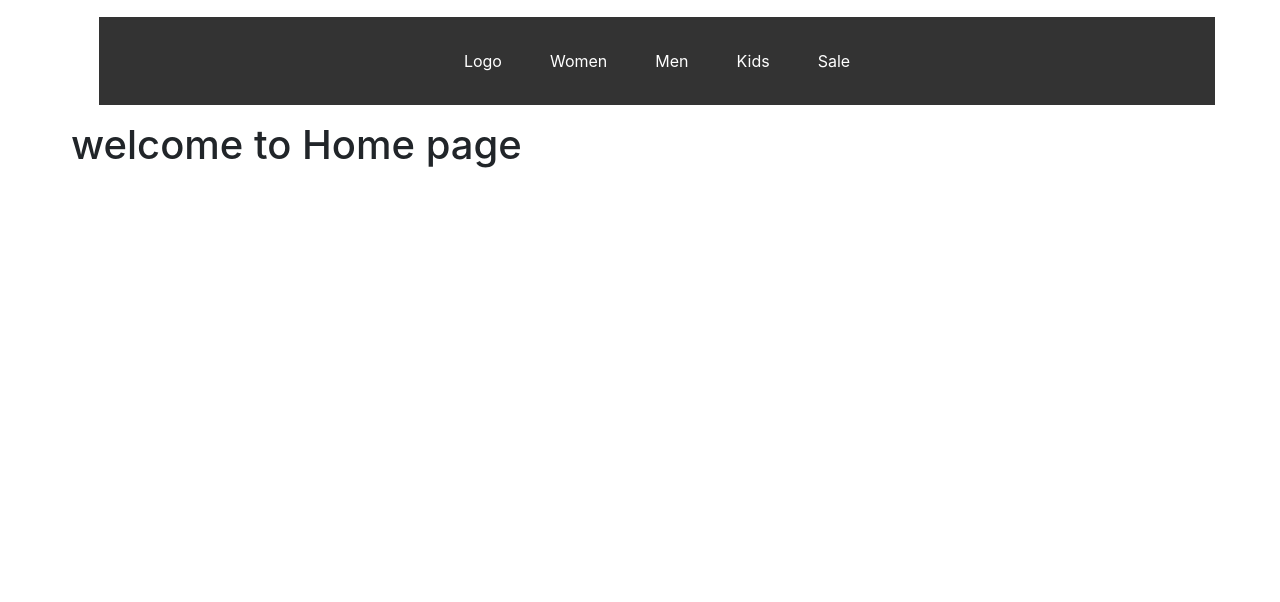
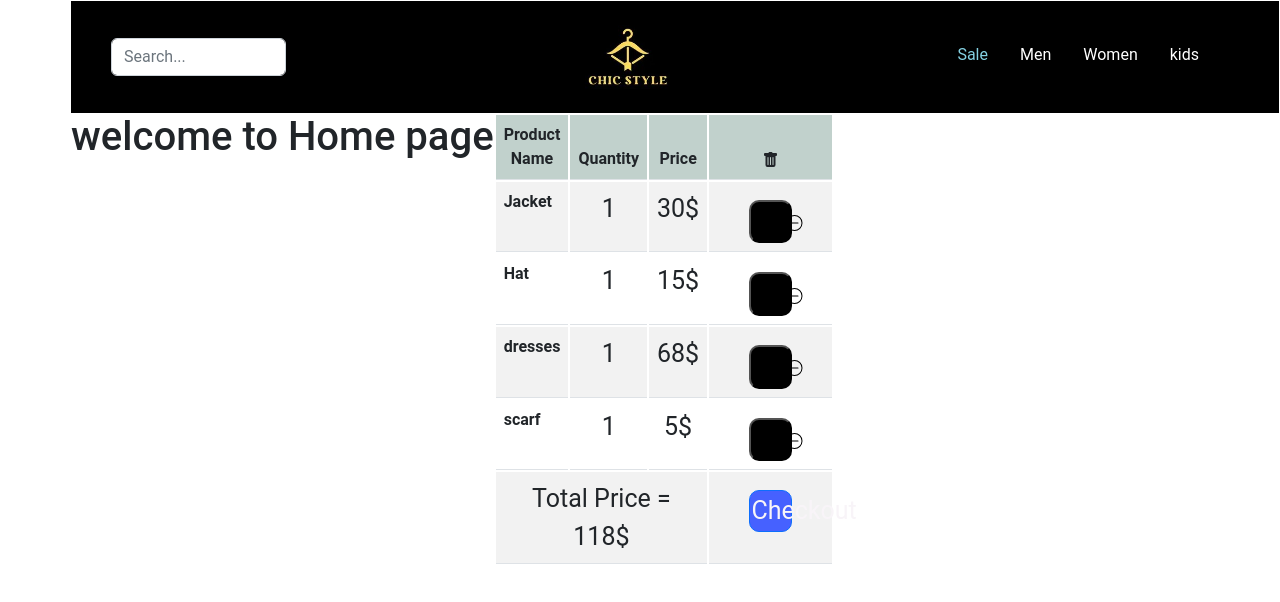
Before and after one commit to IsmaelMousa/pos-sales-stock, a React (Create React App) app: page / in a window 1280 px wide. Shown: the top 602 px of the page. Built offline with nearby package versions, Linux system fonts and the light colour scheme.

Commit message:
new file navabr.css and modified on navbar.js

```diff
--- /dev/null
+++ b/src/components/store-bar/Navbar.css
@@ -0,0 +1,33 @@
+body {
+    font-family: "Roboto", sans-serif;
+
+        padding-left: 0px;
+        border: 0px solid #ffffff;
+  }
+
+    img, svg {
+        vertical-align: middle;
+        width: 85px;
+
+    }
+  .navbar {
+    background-color:#000000;
+
+  }
+  .navbar .navbar-nav .nav-link {
+    color: white;
+  }
+
+ .perant{
+    display: flex;
+ }
+
+ .navbar .navbar-nav .nav-link.active,
+ .navbar .navbar-nav .nav-link:hover {
+   color:  #84d1e2;;
+ }
+
+  .logo{
+    margin-left: 25%;
+    margin-right: 20%;
+  }
--- a/src/components/store-bar/Navbar.js
+++ b/src/components/store-bar/Navbar.js
@@ -1,33 +1,59 @@
 import React from "react";
+import "./Navbar.css"
+import logo from "../../images/logo.webp";
 import { Link } from "react-router-dom";
 
 
 function NavBar() {
     return (
-        <div className="container">
+        <nav class="navbar navbar-expand-lg sticky-top">
+        <div class="container">
 
 
-            <nav className="nav">
-                <ul>
-                    <li>
-                        <Link to="/"> Logo</Link>
-                    </li>
-                    <li>
-                        <Link to="/women"> Women</Link>
-                    </li>
-                    <li>
-                        <Link to="/men"> Men</Link>
-                    </li>
-                    <li>
-                        <Link to="/kids"> Kids</Link>
-                    </li>
-                    <li>
-                        <Link to="/sale"> Sale</Link>
-                    </li>
-                </ul>
-            </nav>
+    <nav class="justify-content-center">
+     <div className="search" class="container-fluid">
+      <form class="d-flex">
+      {/* <button class="btn btn-outline-" type="submit"><i class="fa-solid fa-magnifying-glass"></i></button> */}
+       <input class="form-control me-2 btn-primary raunded-pill main-btn" type="search" placeholder="Search..." aria-label="Search"/>
+
+     </form>
+  </div>
+</nav>
+
+          <div className="logo">
+        <Link to="/index.html" >
+           <img  src={logo} class="img" alt="website"/>
+           </Link>
+          </div>
+
+          <button class="navbar-toggler" type="button" data-bs-toggle="collapse" data-bs-target="#main" aria-controls="main" aria-expanded="false" aria-label="Toggle navigation">
+            <span class="navbar-toggler-icon"></span>
+          </button>
+          <div class="collapse navbar-collapse" id="main">
+            <ul class="navbar-nav ms-5 mb-2 mb-lg-1" >
+              <li class="nav-item">
+                <Link to="/Sale" class="nav-link p-lg-3 active" aria-current="page" >Sale</Link>
+              </li>
+
+              <li class="nav-item">
+              <Link to="/Men" class="nav-link  p-lg-3">Men</Link>
+              </li>
+
+              <li class="nav-item">
+              <Link to="/Women" class="nav-link  p-lg-3">Women</Link>
+              </li>
+
+              <li class="nav-item">
+                <Link to="/kids" class="nav-link  p-lg-3">kids</Link>
+              </li>
+
+
+
+            </ul>
+          </div>
         </div>
+      </nav>
+
     );
 };
-
 export default NavBar;
--- a/src/index.js
+++ b/src/index.js
@@ -36,12 +36,14 @@ import MenShort from "./components/subCategoryPageForMen/MenShort"
 import MenSweater from "./components/subCategoryPageForMen/MenSweater"
 import MenTShirt from "./components/subCategoryPageForMen/MenTShirt"
 import MenPajama from "./components/subCategoryPageForMen/MenPajama"
-
+import Table from './components/shopping-cart/Table';
 const root = ReactDOM.createRoot(document.getElementById('root'));
 root.render(
   <React.StrictMode>
     <BrowserRouter>
       <NavBar />
+  <div className="perant">
+
       <Routes>
         <Route path="/" element={<Logo />} />
         <Route path="/women" element={<Women />} />
@@ -72,9 +74,10 @@ root.render(
         <Route path='/Men/Sweater' element={<MenSweater />} />
         <Route path='/Men/T-Shirt' element={<MenTShirt />} />
         <Route path='/Men/Pyjama' element={<MenPajama />} />
+      </Routes>
 
-
-      </Routes>
+      <div><Table/></div>
+      </div>
     </BrowserRouter>
     <App />
   </React.StrictMode>
```
